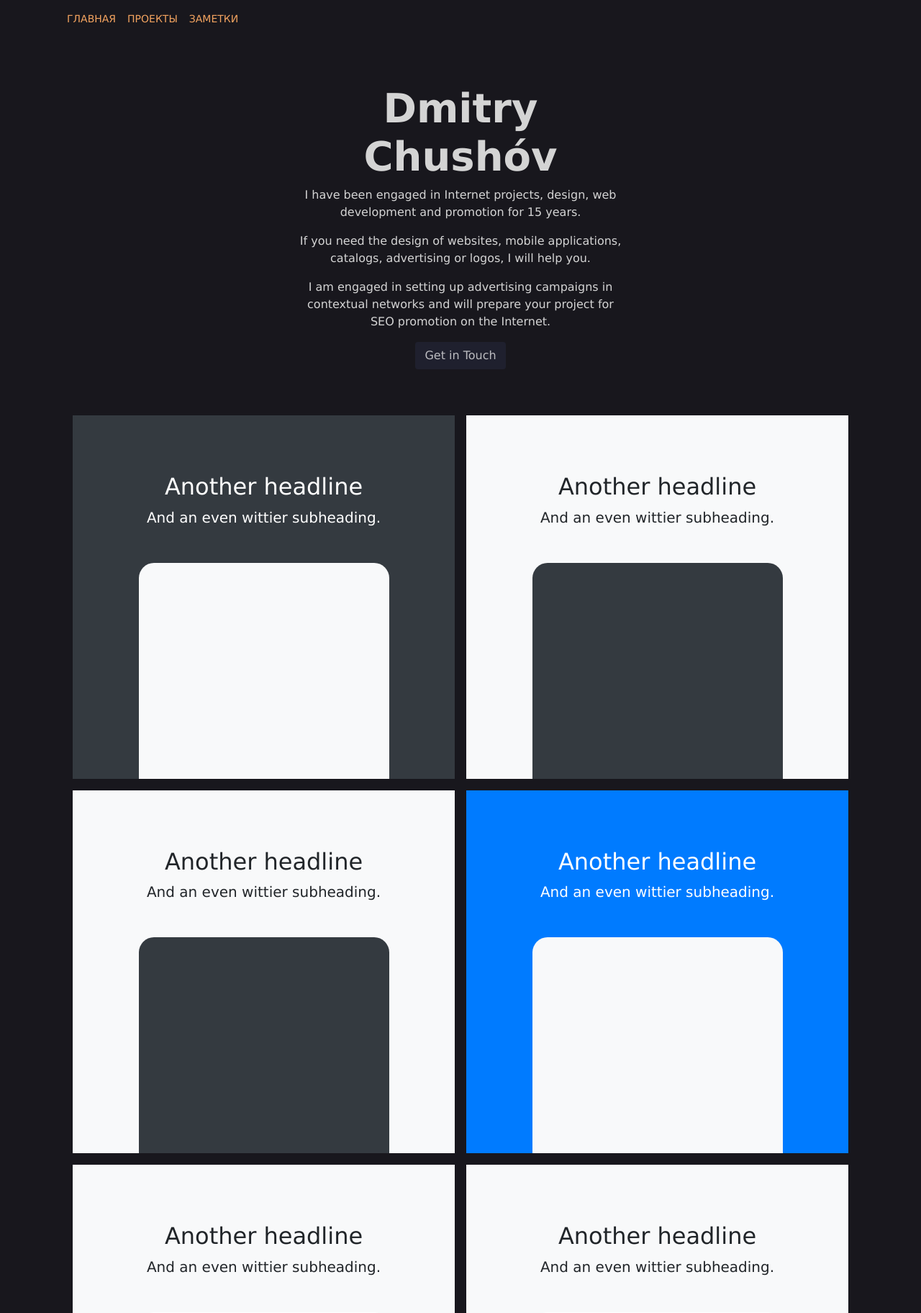
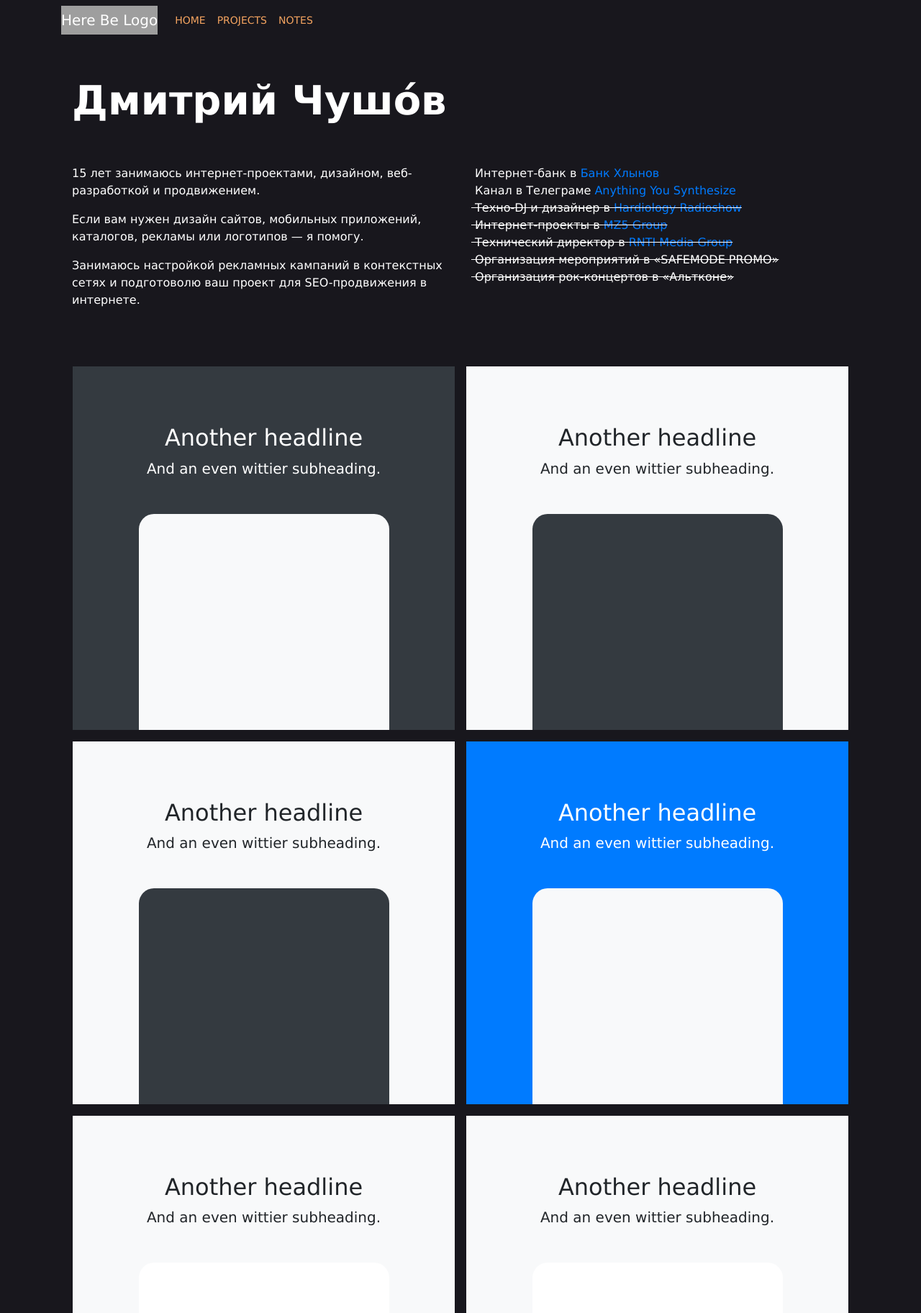
Before and after one commit to chushov/py-personal-blog, a Django app: page / in a window 1280 px wide. Shown: the top 1824 px of the page at 72% size. Run offline with Django 3.2, Linux system fonts and the light colour scheme; parts of the project's set-up code (start-up, migrations or seed data) failed here and were passed over; some libraries are stand-ins or nearby versions; grey boxes are pictures that could not be loaded.

Commit message:
Добавлена метаинфа, переверстан заглавный блок

```diff
--- a/main/templates/main/index.html
+++ b/main/templates/main/index.html
@@ -1,24 +1,56 @@
 {% extends "base.html" %}
 
 {% block page_content %}
-      <div class="position-relative overflow-hidden p-3 p-md-5 m-md-3 text-center main-bg-light">
-        <div class="col-md-6 p-lg-6 mx-auto my-6">
-          <h1 class="display-4 font-weight-bold">Dmitry Chushóv</h1>
-          <p class="lead font-weight-light header-block-text">
-            I have been engaged in Internet projects, design, web development and promotion for 15 years.
-          </p>
-          <p class="lead font-weight-light header-block-text">
-            If you need the design of websites, mobile applications, catalogs, advertising or logos, I will help you.
-          </p>
-          <p class="lead font-weight-light header-block-text">
-            I am engaged in setting up advertising campaigns in contextual networks and will prepare
-            your project for SEO promotion on the Internet.
-          </p>
-          <a class="btn btn-sandybrown" href="{% url 'project_index' %}">Get in Touch</a>
+<!--      <div class="position-relative overflow-hidden p-3 p-md-5 m-md-3 text-center main-bg-light">-->
+<!--        <div class="col-md-6 p-lg-6 mx-auto my-6">-->
+<!--          <h1 class="display-4 font-weight-bold">Dmitry Chushóv</h1>-->
+<!--          <p class="lead font-weight-light header-block-text">-->
+<!--            I have been engaged in Internet projects, design, web development and promotion for 15 years.-->
+<!--          </p>-->
+<!--          <p class="lead font-weight-light header-block-text">-->
+<!--            If you need the design of websites, mobile applications, catalogs, advertising or logos, I will help you.-->
+<!--          </p>-->
+<!--          <p class="lead font-weight-light header-block-text">-->
+<!--            I am engaged in setting up advertising campaigns in contextual networks and will prepare-->
+<!--            your project for SEO promotion on the Internet.-->
+<!--          </p>-->
+<!--          <a class="btn btn-sandybrown" href="{% url 'project_index' %}">Get in Touch</a>-->
+<!--        </div>-->
+<!--        <div class="product-device box-shadow d-none d-md-block"></div>-->
+<!--        <div class="product-device product-device-2 box-shadow d-none d-md-block"></div>-->
+<!--      </div>-->
+<div class="section section-text-color section-padding">
+    <div class="container">
+        <div class="row">
+            <div class="col-xs-6 col-md-12">
+                <h1 class="display-4 font-weight-bold">Дмитрий Чушóв</h1>
+            </div>
         </div>
-        <div class="product-device box-shadow d-none d-md-block"></div>
-        <div class="product-device product-device-2 box-shadow d-none d-md-block"></div>
-      </div>
+    </div>
+</div>
+</br></br>
+<div class="section section-text-color">
+    <div class="container">
+        <div class="row">
+            <div class="col-md-6">
+                <span class="descr"><p>15 лет занимаюсь интернет-проектами, дизайном, веб-разработкой и продвижением.</p></span>
+                <span class="descr"><p>Если вам нужен дизайн сайтов, мобильных приложений, каталогов, рекламы или логотипов — я помогу.</p></span>
+                <span class="descr"><p>Занимаюсь настройкой рекламных кампаний в контекстных сетях и подготоволю ваш проект для SEO-продвижения в интернете.</p></span></br></br>
+            </div>
+            <div class="col-md-6">
+                <span class="descr">&nbsp;Интернет-банк в <a href="https://www.bank-hlynov.ru/" class="links-highlight" target="_blank">Банк Хлынов</a></span></br>
+                <span class="descr">&nbsp;Канал в Телеграме <a href="https://t-do.ru/anythingyousynthesize" class="links-highlight" target="_blank">Anything You Synthesize</a></span></br>
+                <span class="descr"><s>&nbsp;Техно-DJ и дизайнер в <a href="https://vk.com/hardiology" class="links-highlight" target="_blank">Hardiology Radioshow</a></s	></span></br>
+                <span class="descr"><s>&nbsp;Интернет-проекты в <a href="http://divany-mz5.ru/" class="links-highlight" target="_blank">MZ5 Group</a></s></span></br>
+                <span class="descr"><s>&nbsp;Технический директор в <a href="https://vk.com/rntimediagroup" class="links-highlight" target="_blank">RNTI Media Group</a></s></span></br>
+                <span class="descr"><s>&nbsp;Организация мероприятий в «SAFEMODE PROMO»</s></span></br>
+                <span class="descr"><s>&nbsp;Организация рок-концертов в «Альтконе»</s></span>
+
+            </div>
+        </div>
+    </div>
+</div>
+
 
       <div class="d-md-flex flex-md-equal w-100 my-md-3 pl-md-3">
         <div class="bg-dark mr-md-3 pt-3 px-3 pt-md-5 px-md-5 text-center text-white overflow-hidden" style="width:100%;">
--- a/personal_portfolio/templates/base.html
+++ b/personal_portfolio/templates/base.html
@@ -1,10 +1,39 @@
 {% load static %}
+
+<title>Дмитрий Чушов</title>
+<title lang="ru">Дмитрий Чушов</title>
+<title lang="en">Dmitry Chushov</title>
+<meta name="description" content="Разрабатываю и запускаю сайты, мобильные приложения, рекламные кампании.">
+<meta name="msapplication-tap-highlight" content="yes">
+<meta charset="utf-8">
+<meta name="viewport" content="width=device-width, initial-scale=1">
+<meta name="theme-color" content="#1a1a1a">
+<meta name="author" content="Dmitry Chushov">
+<meta content="http://chushov.com/" property="og:url">
+
+<meta property="og:type" content="article">
+<meta property="og:url" content="http://chushov.com">
+<meta property="og:title" content="Dmitry Chushov">
+<meta property="og:description" content="Разрабатываю и запускаю сайты, мобильные приложения, рекламные кампании.">
+<meta property="og:image" content="http://chushov.com/img/chushov.jpg">
+
+<meta name="twitter:card" content="summary_large_image">
+<meta name="twitter:site" content="@dimache">
+<meta name="twitter:creator" content="@dimache">
+<meta name="twitter:title" content="Dmitry Chushov">
+<meta name="twitter:description" content="Разрабатываю и запускаю сайты, мобильные приложения, рекламные кампании.">
+<meta name="twitter:image" content="http://chushov.com/img/tw-img.jpg">
+
+<meta name="mobile-web-app-capable" content="yes">
+<link rel="shortcut icon" type="image/x-icon" href="/favicon.ico">
+<link rel="canonical" href="https://chushov.com">
+
 <link rel="stylesheet" href="https://stackpath.bootstrapcdn.com/bootstrap/4.1.3/css/bootstrap.min.css" integrity="sha384-MCw98/SFnGE8fJT3GXwEOngsV7Zt27NXFoaoApmYm81iuXoPkFOJwJ8ERdknLPMO" crossorigin="anonymous">
 <link rel="stylesheet" href="{% static 'css/style.css' %}" />
 
 <nav class="navbar navbar-expand-lg navbar-light main-bg-light stick">
     <div class="container">
-<!--        <a class="navbar-brand logo-here" href="/">chushov.com</a>-->
+        <a class="navbar-brand logo-here" href="/">Here Be Logo</a>
         <button class="navbar-toggler" type="button" data-toggle="collapse" data-target="#navbarSupportedContent" aria-controls="navbarSupportedContent" aria-expanded="false" aria-label="Toggle navigation">
           <span class="navbar-toggler-icon"></span>
         </button>
@@ -12,13 +41,13 @@
         <div class="collapse navbar-collapse" id="navbarSupportedContent">
           <ul class="navbar-nav mr-auto">
             <li class="nav-item active">
-              <a class="nav-link" href="/">Главная</a>
+              <a class="nav-link" href="/">Home</a>
             </li>
             <li class="nav-item active">
-              <a class="nav-link" href="{% url 'project_index' %}">Проекты</a>
+              <a class="nav-link" href="{% url 'project_index' %}">Projects</a>
             </li>
             <li class="nav-item active">
-              <a class="nav-link" href="{% url 'blog_index' %}">Заметки</a>
+              <a class="nav-link" href="{% url 'blog_index' %}">Notes</a>
             </li>
           </ul>
         </div>
--- a/static/css/style.css
+++ b/static/css/style.css
@@ -108,3 +108,11 @@ body {
     -ms-user-select: text;
     user-select: text;
 }
+
+.section-text-color {
+    color:white;
+}
+
+.section-padding {
+    margin-top:50px;
+}
```
